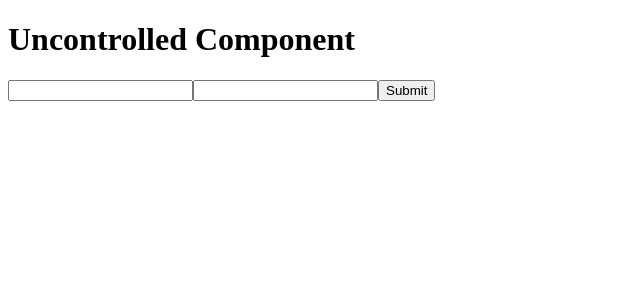
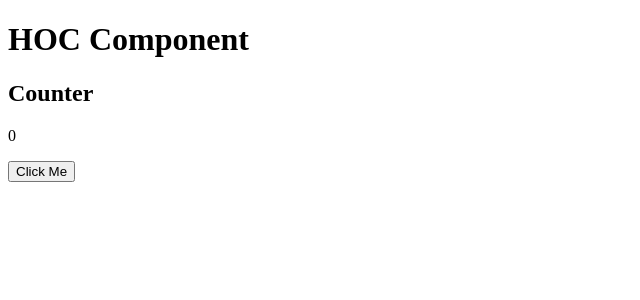
Before and after one commit to yuvrajdas/2024_Learnings, a React (Create React App) app in the folder React/react-code-step-by-step/: page / in a window 1280 px wide. Shown: the top 300 px of the page, without its empty margins (0-640 px from the left). Built offline with nearby package versions, Linux system fonts and the light colour scheme.

Commit message:
HOC component

```diff
--- a/React/react-code-step-by-step/src/App.js
+++ b/React/react-code-step-by-step/src/App.js
@@ -10,6 +10,7 @@ import __7PureComponent from "./Concepts/__7PureComponent";
 import __8RefInClassComp from "./Concepts/__8RefInClassComp";
 import __9ControlledComponent from "./Concepts/__9ControlledComponent";
 import __10UncontrolledComponent from "./Concepts/__10UncontrolledComponent";
+import __11HOCcomponent from "./Concepts/__11HOCcomponent";
 import __1ConstructorAndRender from "./LifeCycleMethods/__1ConstructorAndRender";
 import __2ComponentDidMount from "./LifeCycleMethods/__2ComponentDidMount";
 import __3ComponentDidUpdate from "./LifeCycleMethods/__3ComponentDidUpdate";
@@ -60,7 +61,8 @@ function App() {
     {/* <__8RefInClassComp /> */}
     {/* <__4UseRef /> */}
     {/* <__9ControlledComponent /> */}
-    <__10UncontrolledComponent />
+    {/* <__10UncontrolledComponent /> */}
+    <__11HOCcomponent />
    </>
   );
 }
--- /dev/null
+++ b/React/react-code-step-by-step/src/Concepts/__11HOCcomponent.jsx
@@ -0,0 +1,33 @@
+import React, { useState } from 'react'
+
+const __11HOCcomponent = () => {
+
+    /**
+     * Higher Order Component : A Component that takes component and return a component known as HOC component.
+     *
+    */
+  return (
+    <>
+        <h1>HOC Component</h1>
+        <HOC counter={Counter} />
+    </>
+  )
+}
+
+const HOC = (props)=>{
+    return (<>
+        <h2>Counter</h2>
+        <props.counter />
+    </>)
+}
+
+const Counter = ()=>{
+    const [count, setCount] = useState(0);
+
+    return(<>
+        <p>{count}</p>
+        <button onClick={()=>setCount(count+1)}>Click Me</button>
+    </>)
+}
+
+export default __11HOCcomponent
```
